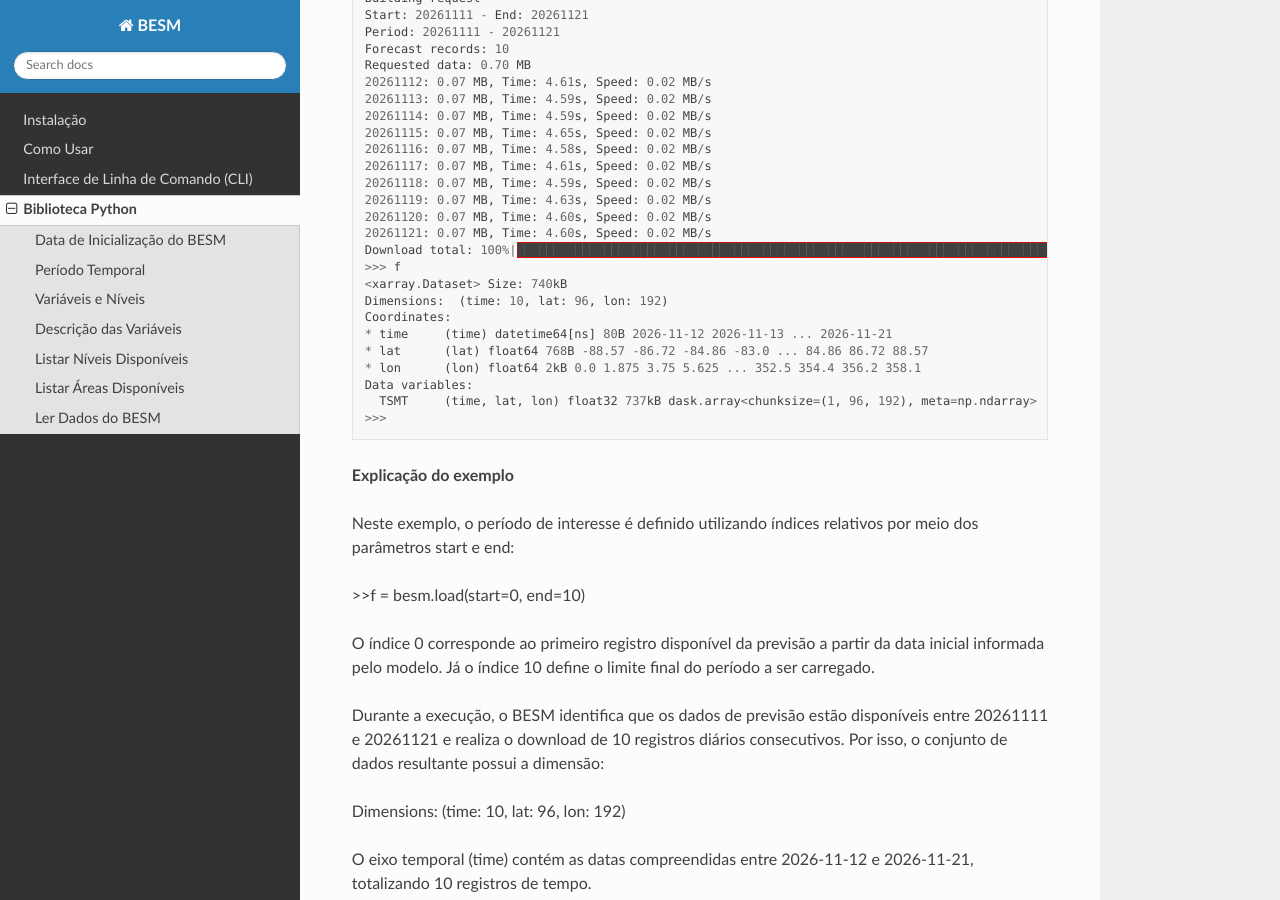
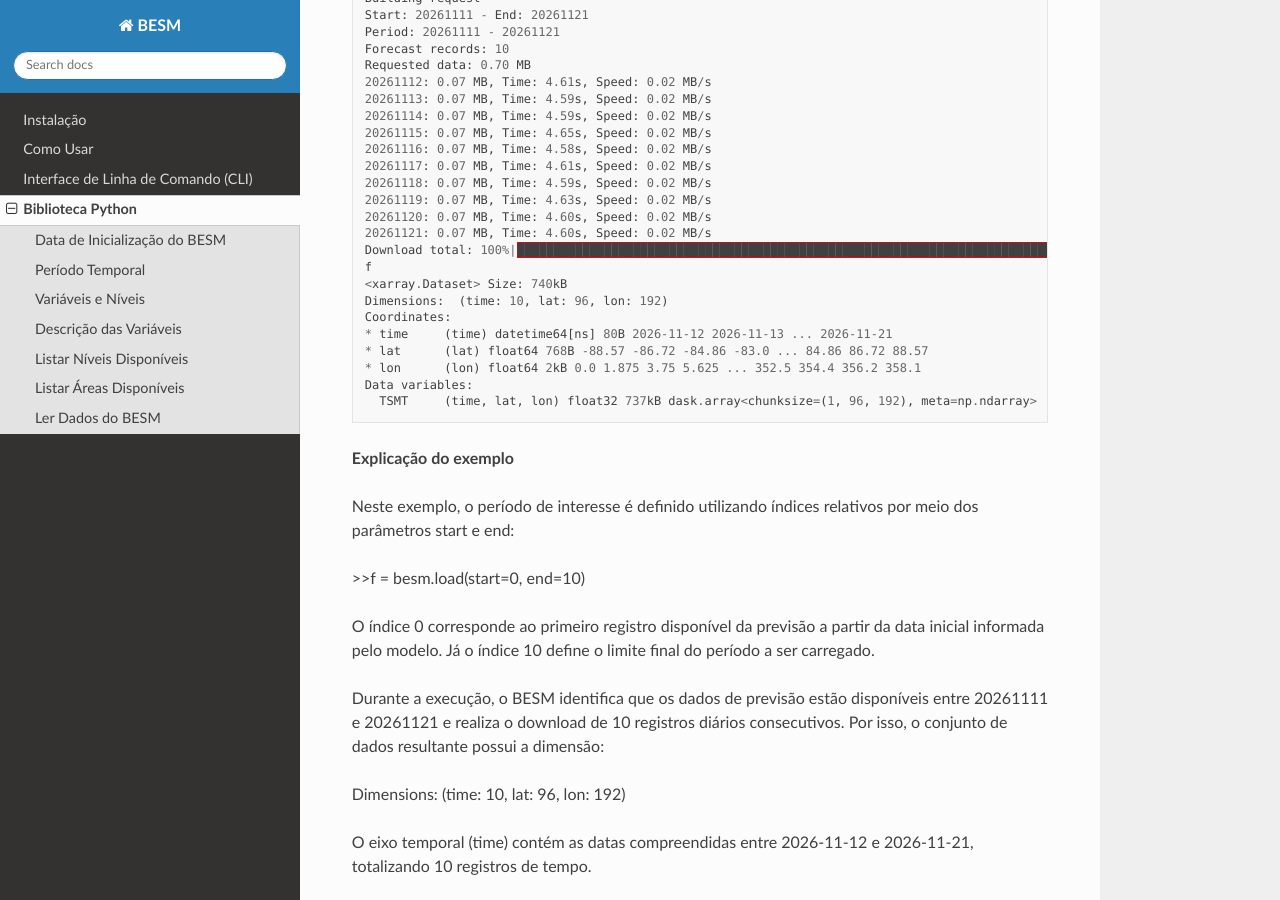
Before and after one commit to framework-CPTEC/CPTEC_BESM, a Sphinx documentation site: the page built from docs/usagePython.rst, in a window 1280 px wide and 900 px high, scrolled down 950 px. Built offline with Sphinx 7.4.7 and the Read the Docs theme 3.1.0, drawn with Linux system fonts in a browser that asks for light colours.

```diff
--- a/docs/usagePython.rst
+++ b/docs/usagePython.rst
@@ -56,7 +56,7 @@ Exemplo de código para a leitura e filtragem de período temporal por índice r
   20261120: 0.07 MB, Time: 4.60s, Speed: 0.02 MB/s
   20261121: 0.07 MB, Time: 4.60s, Speed: 0.02 MB/s
   Download total: 100%|███████████████████████████████████████████████████████████████████████████████████████████████| 737k/737k [00:46<00:00, 16.0kB/s]
-  >>> f
+  f
   <xarray.Dataset> Size: 740kB
   Dimensions:  (time: 10, lat: 96, lon: 192)
   Coordinates:
@@ -65,7 +65,6 @@ Exemplo de código para a leitura e filtragem de período temporal por índice r
   * lon      (lon) float64 2kB 0.0 1.875 3.75 5.625 ... 352.5 354.4 356.2 358.1
   Data variables:
     TSMT     (time, lat, lon) float32 737kB dask.array<chunksize=(1, 96, 192), meta=np.ndarray>
-  >>>
 
 
 **Explicação do exemplo**
```
